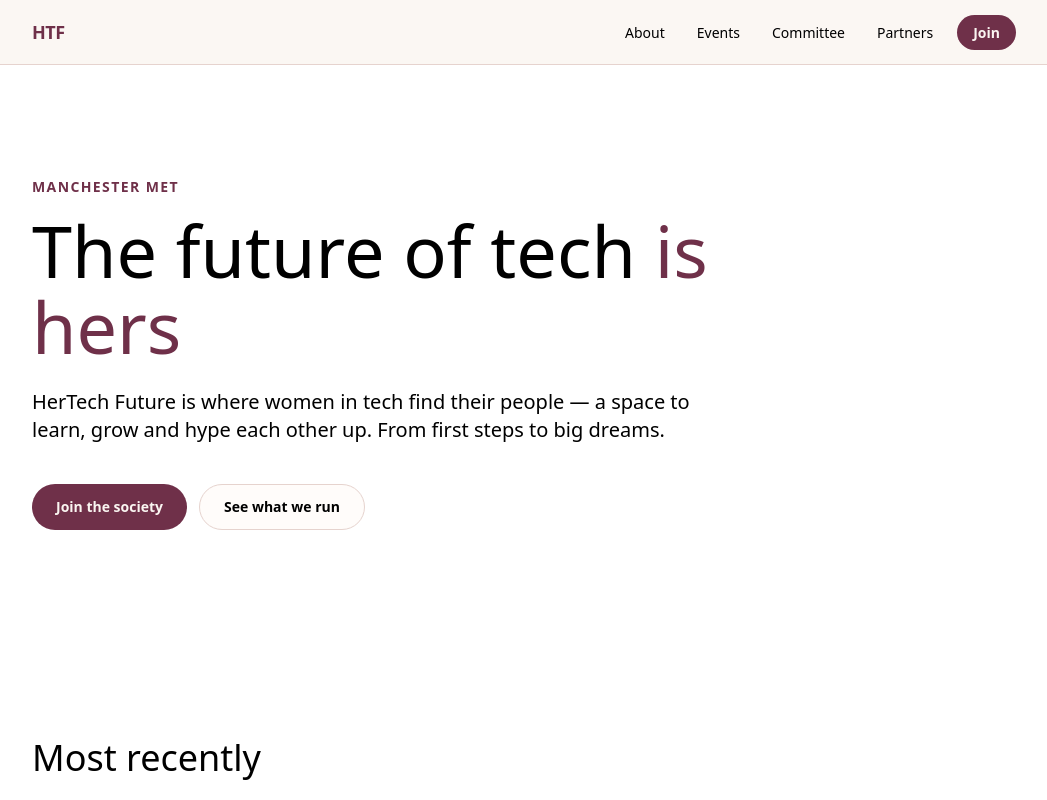
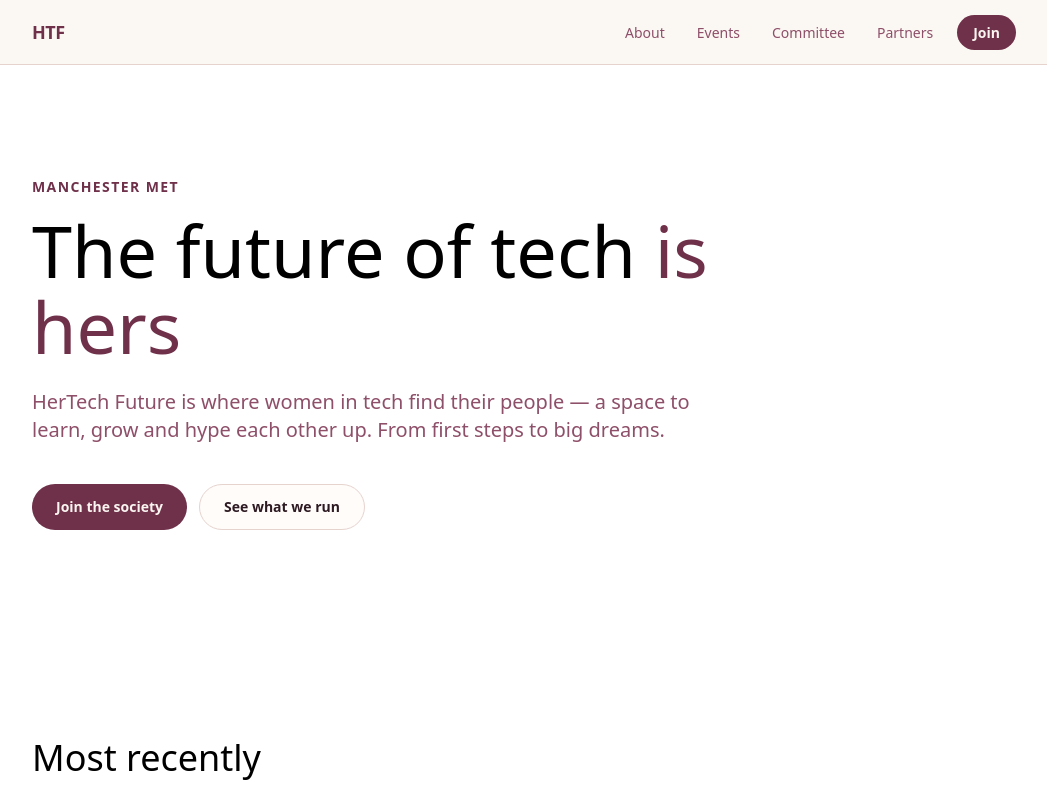
Before and after one commit to Humak1/HerTechFuture-website, a Next.js app: page / in a window 1280 px wide. Shown: the top 800 px of the page, without its empty margins (116-1163 px from the left). Built offline with nearby package versions, Linux system fonts and the light colour scheme; no server answers.

Commit message:
feat(tokens): add the foreground text colours

```diff
--- a/src/app/globals.css
+++ b/src/app/globals.css
@@ -13,4 +13,8 @@
 
   --color-blush: #EAC7C7;      /* decorative only */
   --color-blush-soft: #F7E8E7; /* soft panel fill */
+
+  --color-fg: #2E1A22;         /* body copy */
+  --color-fg-muted: #8E4F68;
+  --color-fg-subtle: #A67888;
 }
```
